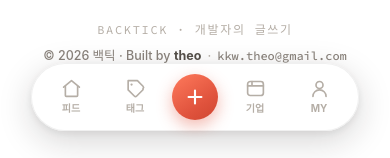
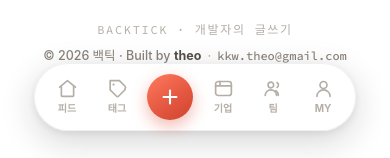
Before and after one commit to theo-ooooo/backtick, a Next.js app: page /login in a window 390 px wide. Shown: the part 699-857 px from the top of the page. Built offline with nearby package versions, Linux system fonts and the light colour scheme; no server answers; a web font is replaced by a local one.

Commit message:
feat(team): 모바일 탭바에 팀 추가 + 프로필 소속 팀을 로고 아바타로 표시

```diff
--- a/src/app/(main)/[handle]/page.tsx
+++ b/src/app/(main)/[handle]/page.tsx
@@ -112,14 +112,23 @@ export default async function BlogHome(props: PageProps<"/[handle]">) {
           {teams.length > 0 && (
             <div className="mt-6 border-t border-line pt-5">
               <h2 className="mb-2.5 text-[12px] font-bold text-sub">소속 팀</h2>
-              <div className="flex flex-wrap gap-1.5">
+              <div className="flex flex-wrap gap-2">
                 {teams.map((t) => (
                   <Link
                     key={t.slug}
                     href={`/teams/${t.slug}`}
-                    className="rounded-full border border-line px-3 py-1 text-[12.5px] font-semibold text-sub transition hover:border-acc hover:text-acc"
+                    title={t.name}
+                    className="flex items-center gap-1.5 rounded-full border border-line py-1 pl-1 pr-3 transition hover:border-acc"
                   >
-                    {t.name}
+                    {t.image ? (
+                      // eslint-disable-next-line @next/next/no-img-element
+                      <img src={t.image} alt="" className="h-6 w-6 rounded-full border border-line object-cover" />
+                    ) : (
+                      <span className="flex h-6 w-6 items-center justify-center rounded-full bg-[#1a1815] font-mono text-[11px] text-acc">
+                        {t.name.slice(0, 1)}
+                      </span>
+                    )}
+                    <span className="text-[12.5px] font-semibold text-sub">{t.name}</span>
                   </Link>
                 ))}
               </div>
--- a/src/components/layout/MobileTabBar.tsx
+++ b/src/components/layout/MobileTabBar.tsx
@@ -33,6 +33,13 @@ const ICONS = {
       <path d="M4.5 21a7.5 7.5 0 0 1 15 0" />
     </svg>
   ),
+  teams: (
+    <svg width="21" height="21" viewBox="0 0 24 24" fill="none" stroke="currentColor" strokeWidth="1.9" strokeLinecap="round" strokeLinejoin="round" aria-hidden>
+      <circle cx="9" cy="8" r="3.2" />
+      <path d="M2.5 20a6.5 6.5 0 0 1 13 0" />
+      <path d="M16 5.2a3.2 3.2 0 0 1 0 5.6M17.5 20a6.5 6.5 0 0 0-3-5.5" />
+    </svg>
+  ),
 } as const;
 
 /** 모바일 플로팅 필 탭바 (iOS 26 앱스토어 스타일) — 데스크톱에선 숨김. */
@@ -45,6 +52,7 @@ export function MobileTabBar({ handle, loggedIn }: Props) {
     { key: "tags", href: "/tags", label: "태그", icon: ICONS.tags, active: pathname.startsWith("/tags") },
     { key: "write", href: "/write", label: "", icon: null, active: false },
     { key: "sources", href: "/sources", label: "기업", icon: ICONS.sources, active: pathname.startsWith("/sources") },
+    { key: "teams", href: "/teams", label: "팀", icon: ICONS.teams, active: pathname.startsWith("/teams") },
     {
       key: "my",
       href: myHref,
@@ -79,7 +87,7 @@ export function MobileTabBar({ handle, loggedIn }: Props) {
             <Link
               key={t.key}
               href={t.href}
-              className={`flex min-w-[62px] flex-col items-center justify-center gap-0.5 rounded-full px-3 py-2 transition ${
+              className={`flex min-w-[48px] flex-col items-center justify-center gap-0.5 rounded-full px-2 py-2 transition ${
                 t.active ? "bg-ink/[.07] text-ink" : "text-faint active:bg-ink/[.04]"
               }`}
             >
--- a/src/lib/queries/user.ts
+++ b/src/lib/queries/user.ts
@@ -82,7 +82,7 @@ export async function getUserTeams(userId: string) {
   const rows = await prisma.teamMember.findMany({
     where: { userId },
     orderBy: { joinedAt: "asc" },
-    select: { team: { select: { name: true, slug: true } } },
+    select: { team: { select: { name: true, slug: true, image: true } } },
   });
   return rows.map((r) => r.team);
 }
```
